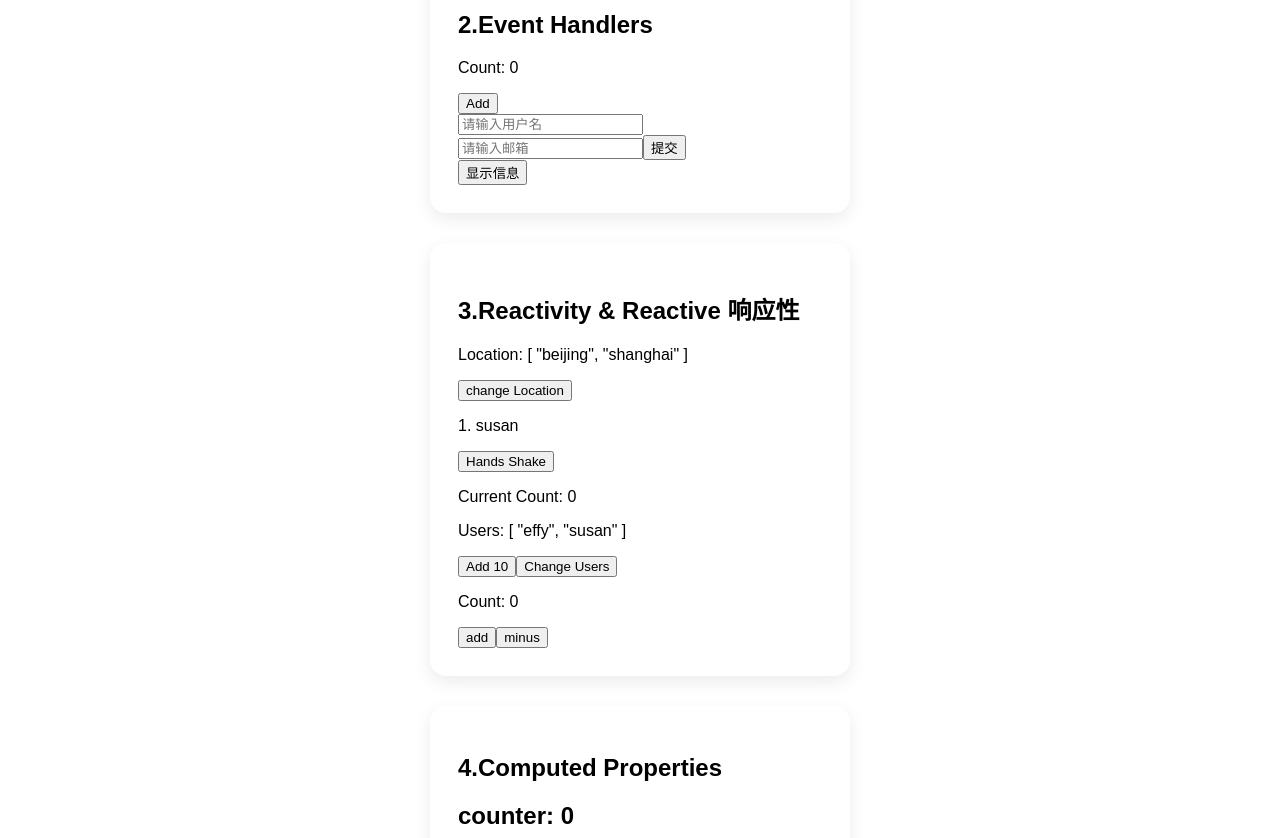
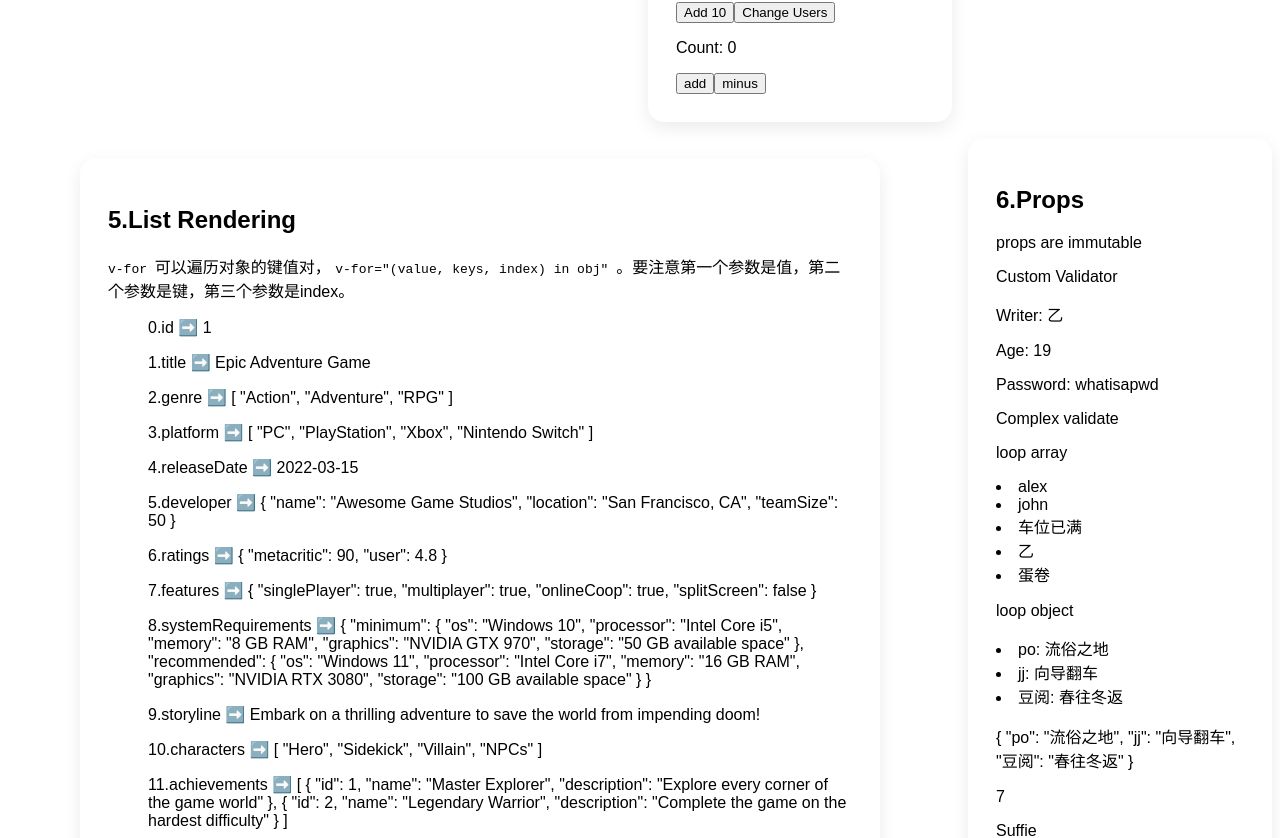
Before and after one commit to effycoco/Learn-vue-composition-api, a Vue app: page /basics in a window 1280 px wide. Shown: the part 347-1185 px from the top of the page. Built offline with nearby package versions, Linux system fonts and the light colour scheme.

Commit message:
基础概念页使用格子布局

```diff
--- a/src/assets/base.css
+++ b/src/assets/base.css
@@ -12,11 +12,18 @@ body {
 .is-italic {
   font-style: italic;
 }
+.wrapper {
+  display: grid;
+  grid-template-columns: repeat(auto-fill, minmax(300px, 1fr));
+  grid-template-rows: masonry;
+  gap: 16px;
+  align-items: start;
+}
 .container {
   padding: 20px;
   display: grid;
   grid-template-columns: repeat(auto-fit, minmax(300px, 1fr));
-  gap: 30px;
+  gap: 20px;
 }
 .card {
   max-width: 420px;
@@ -25,3 +32,13 @@ body {
   border-radius: 16px;
   box-shadow: 0 6px 18px rgba(0, 0, 0, 0.08);
 }
+.wide-card {
+  grid-column: span 3;
+  margin: 20px auto;
+}
+.long-card {
+  grid-row: span 2;
+}
+.long-3-card {
+  grid-row: span 3;
+}
--- a/src/components/Composable/ComposableParent.vue
+++ b/src/components/Composable/ComposableParent.vue
@@ -5,7 +5,7 @@ import CounterCompo from './CounterCompo.vue';
 import AnotherCounter from './AnotherCounter.vue';
 </script>
 <template>
-  <div class="card">
+  <div class="card long-card">
     <h2>14.Composables 组合式函数</h2>
     <MouseComponent />
     <MouseTracker />
--- a/src/components/CustomDirectives/CustomDir.vue
+++ b/src/components/CustomDirectives/CustomDir.vue
@@ -25,7 +25,7 @@ const vFormatDiv = {
 const vLargeText = (el, binding) => (el.style.fontSize = `${binding.value}rem`);
 </script>
 <template>
-  <div class="card">
+  <div class="card long-card">
     <h2>15.Custom Directives 自定义指令</h2>
     <p v-highlight>这句话很重要</p>
     <p v-italic>这句话使用了全局自定义指令，定义在main.js中</p>
--- a/src/components/ListRendering/ListRendering.vue
+++ b/src/components/ListRendering/ListRendering.vue
@@ -144,7 +144,7 @@ const complexGamesObj = ref({
 });
 </script>
 <template>
-  <div class="card">
+  <div class="card wide-card">
     <h2>5.List Rendering</h2>
     <p>
       <code> v-for </code> 可以遍历对象的键值对，
--- a/src/components/Props/PropsParent.vue
+++ b/src/components/Props/PropsParent.vue
@@ -8,7 +8,7 @@ let authors = ref(['alex', 'john', '车位已满', '乙', '蛋卷']);
 let books = ref({ po: '流俗之地', jj: '向导翻车', 豆阅: '春往冬返' });
 </script>
 <template>
-  <div class="card">
+  <div class="card long-3-card">
     <h2>6.Props</h2>
     <PropsChild
       writer="乙"
--- a/src/components/ProvideInject/ParentProvide.vue
+++ b/src/components/ProvideInject/ParentProvide.vue
@@ -42,7 +42,7 @@ provide('moreGames', [
 ]);
 </script>
 <template>
-  <div class="card">
+  <div class="card long-3-card">
     <h2>9.Provide&Inject</h2>
     <h3>Parent Provide Datas</h3>
     <ChildInject />
--- a/src/components/Reactivity/ReactiveData.vue
+++ b/src/components/Reactivity/ReactiveData.vue
@@ -11,7 +11,7 @@ let state = ref({ val: { count: 0 }, user: ['effy', 'susan'] });
 let another = ref({ count: 0 });
 </script>
 <template>
-  <div class="card">
+  <div class="card long-card">
     <h2>3.Reactivity & Reactive 响应性</h2>
     <p>Location: {{ userInfo.location }}</p>
     <button @click="userInfo.location.push('guangzhou')">change Location</button>
--- a/src/pages/BasicConcepts.vue
+++ b/src/pages/BasicConcepts.vue
@@ -22,6 +22,7 @@ function formHandler(username, email, pwd) {
 }
 </script>
 <template>
+  <div class="wrapper">
     <FirstCompo />
     <EventHandle />
     <ReactiveData />
@@ -39,9 +40,5 @@ function formHandler(username, email, pwd) {
     <CustomDir />
     <Tabs />
     <DataFetching />
+  </div>
 </template>
-<style scoped>
-.card {
-  margin: 30px auto;
-}
-</style>
```
Lines whose indentation alone changed are shown as unchanged.
